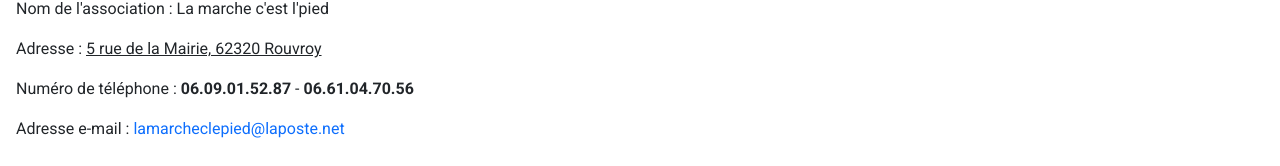
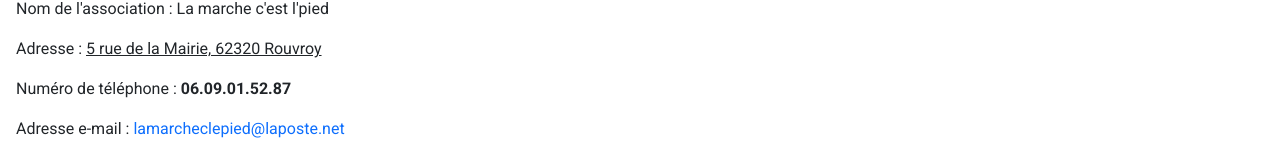
Before and after one commit to laMarcheCestLPied/La-marche-c-est-l-pied, a React (Create React App) app: page /La-marche-c-est-l-pied/mentions_legales in a window 1280 px wide. Shown: the part 276-442 px from the top of the page. Built offline with nearby package versions, Linux system fonts and the light colour scheme.

Commit message:
suppression tel

```diff
--- a/src/views/MentionsLegales.jsx
+++ b/src/views/MentionsLegales.jsx
@@ -15,7 +15,7 @@
                 </h6>
                 <p>Nom de l&apos;association : La marche c&apos;est l&apos;pied</p>
                 <p>Adresse : <a href='https://www.google.com/maps/dir//50.393427,2.903673/' className='text-dark'>5 rue de la Mairie, 62320 Rouvroy</a></p>
-                <p>Numéro de téléphone : <span className='fw-bold'>06.09.01.52.87 </span> - <span className='fw-bold'>06.61.04.70.56</span></p>
+                <p>Numéro de téléphone : <span className='fw-bold'>06.09.01.52.87 </span></p>
                 <p>Adresse e-mail : <span className='text-primary'>lamarcheclepied@laposte.net</span></p>
 
                 {/* <h6 className="text-decoration-underline mt-4">Hébergement du site :</h6>
```
